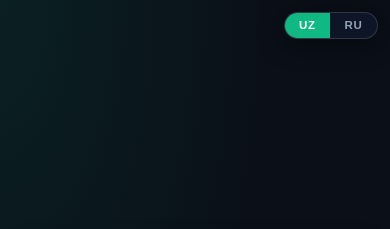
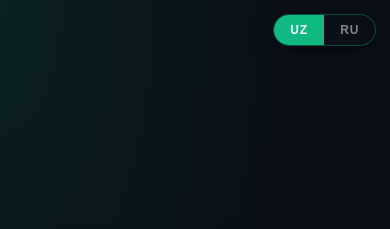
Before and after one commit to nusratulloh0110-png/vedemost, a website: page index.html in a window 390 px wide. Shown: the top 229 px of the page. Drawn offline with Linux system fonts and the light colour scheme.

Commit message:
Add files via upload

```diff
--- a/index.html
+++ b/index.html
@@ -5,30 +5,39 @@
   <meta charset="UTF-8">
   <meta name="viewport" content="width=device-width, initial-scale=1.0, maximum-scale=1.0">
   <title>Vedomost PRO | Davomadlik</title>
-  <!-- Fonts with swap for speed -->
   <link rel="preconnect" href="https://fonts.googleapis.com">
   <link rel="preconnect" href="https://fonts.gstatic.com" crossorigin>
   <link href="https://fonts.googleapis.com/css2?family=Inter:wght@400;600;700;800;900&display=swap" rel="stylesheet">
-  <!-- xlsx for Excel export -->
   <script src="https://cdn.jsdelivr.net/npm/xlsx@0.18.5/dist/xlsx.full.min.js" defer></script>
-  <!-- Main styles (no Tailwind — faster!) -->
-  <link rel="stylesheet" href="./style.css?v=3.7">
+  <link rel="stylesheet" href="./style.css?v=3.9">
 </head>
 
 <body>
 
   <div id="app"></div>
 
-  <!-- Floating Language Toggle — shown via JS when logged in -->
-  <div id="lang-float" class="lang-float" style="display:none;">
+  <!--
+    LANGUAGE TOGGLE — Always visible, no JS needed to show.
+    CSS controls visibility: shown on mobile always, hidden on wide desktop (sidebar covers it).
+    Active state set immediately from localStorage before main.js loads.
+  -->
+  <div id="lang-float" class="lang-float">
     <button id="lang-float-uz" class="lang-float-btn" onclick="changeLang('uz')">UZ</button>
     <button id="lang-float-ru" class="lang-float-btn" onclick="changeLang('ru')">RU</button>
   </div>
+  <script>
+    // Set active lang button IMMEDIATELY (before main.js)
+    (function () {
+      var lang = localStorage.getItem('lang') || 'uz';
+      var btn = document.getElementById('lang-float-' + lang);
+      if (btn) btn.classList.add('active');
+    })();
+  </script>
 
   <!-- Mobile Bottom Navigation -->
   <div id="mobile-nav-container"></div>
 
-  <script src="./main.js?v=3.7" defer></script>
+  <script src="./main.js?v=3.9" defer></script>
 </body>
 
 </html>
--- a/main.js
+++ b/main.js
@@ -154,11 +154,11 @@ function t(key) {
 window.changeLang = (lang) => {
     currentLang = lang;
     localStorage.setItem('lang', lang);
-    // Обновить активную кнопку floating switcher
-    const uzBtn = document.getElementById('lang-float-uz');
-    const ruBtn = document.getElementById('lang-float-ru');
-    if (uzBtn) uzBtn.classList.toggle('active', lang === 'uz');
-    if (ruBtn) ruBtn.classList.toggle('active', lang === 'ru');
+    // Update floating button active states
+    const uz = document.getElementById('lang-float-uz');
+    const ru = document.getElementById('lang-float-ru');
+    if (uz) { uz.classList.toggle('active', lang === 'uz'); }
+    if (ru) { ru.classList.toggle('active', lang === 'ru'); }
     render();
 };
 
@@ -389,16 +389,11 @@ window.logout = async () => {
 function render() {
     const app = document.getElementById('app');
     const mobileNav = document.getElementById('mobile-nav-container');
-    const langFloat = document.getElementById('lang-float');
-
-    // Sync floating lang button
-    if (langFloat) {
-        langFloat.style.display = state.user ? 'flex' : 'none';
-        const uzBtn = document.getElementById('lang-float-uz');
-        const ruBtn = document.getElementById('lang-float-ru');
-        if (uzBtn) uzBtn.classList.toggle('active', currentLang === 'uz');
-        if (ruBtn) ruBtn.classList.toggle('active', currentLang === 'ru');
-    }
+    // Update active state of floating lang buttons
+    const uzBtn = document.getElementById('lang-float-uz');
+    const ruBtn = document.getElementById('lang-float-ru');
+    if (uzBtn) uzBtn.classList.toggle('active', currentLang === 'uz');
+    if (ruBtn) ruBtn.classList.toggle('active', currentLang === 'ru');
 
     if (!state.user) {
         app.innerHTML = renderLogin();
--- a/style.css
+++ b/style.css
@@ -1228,28 +1228,29 @@ header {
 
 /* =============================================
    FLOATING LANGUAGE TOGGLE
-   Always-visible pill in top-right corner
+   Always visible in top-right corner on mobile.
+   On desktop (>=769px) it's hidden because sidebar has the switcher.
    ============================================= */
 .lang-float {
   position: fixed;
-  top: 1rem;
-  right: 1rem;
-  z-index: 9999;
+  top: 0.85rem;
+  right: 0.85rem;
+  z-index: 99999;
   display: flex;
-  background: rgba(15, 23, 42, 0.85);
-  border: 1px solid rgba(255, 255, 255, 0.15);
+  background: rgba(10, 15, 24, 0.92);
+  border: 1.5px solid rgba(16, 185, 129, 0.35);
   border-radius: 2rem;
   overflow: hidden;
-  backdrop-filter: blur(12px);
-  box-shadow: 0 4px 24px rgba(0, 0, 0, 0.5);
+  backdrop-filter: blur(16px);
+  box-shadow: 0 4px 20px rgba(0, 0, 0, 0.6);
 }
 
 .lang-float-btn {
-  padding: 0.4rem 0.9rem;
-  font-size: 0.72rem;
-  font-weight: 800;
-  letter-spacing: 0.06em;
-  color: var(--text-secondary);
+  padding: 0.5rem 1rem;
+  font-size: 0.75rem;
+  font-weight: 900;
+  letter-spacing: 0.08em;
+  color: rgba(255, 255, 255, 0.5);
   background: transparent;
   border: none;
   cursor: pointer;
@@ -1266,21 +1267,9 @@ header {
   color: white;
 }
 
-/* On desktop, lang-float positions top-right accounting for sidebar */
+/* On desktop (sidebar visible), hide the floating button */
 @media (min-width: 769px) {
   .lang-float {
-    top: 1rem;
-    right: 1rem;
-    display: none !important;
-    /* hidden on desktop — sidebar has lang switcher */
+    display: none;
   }
 }
-
-@media (max-width: 768px) {
-  .lang-float {
-    display: flex !important;
-    /* always show on mobile */
-    top: 0.75rem;
-    right: 0.75rem;
-  }
-}
```
